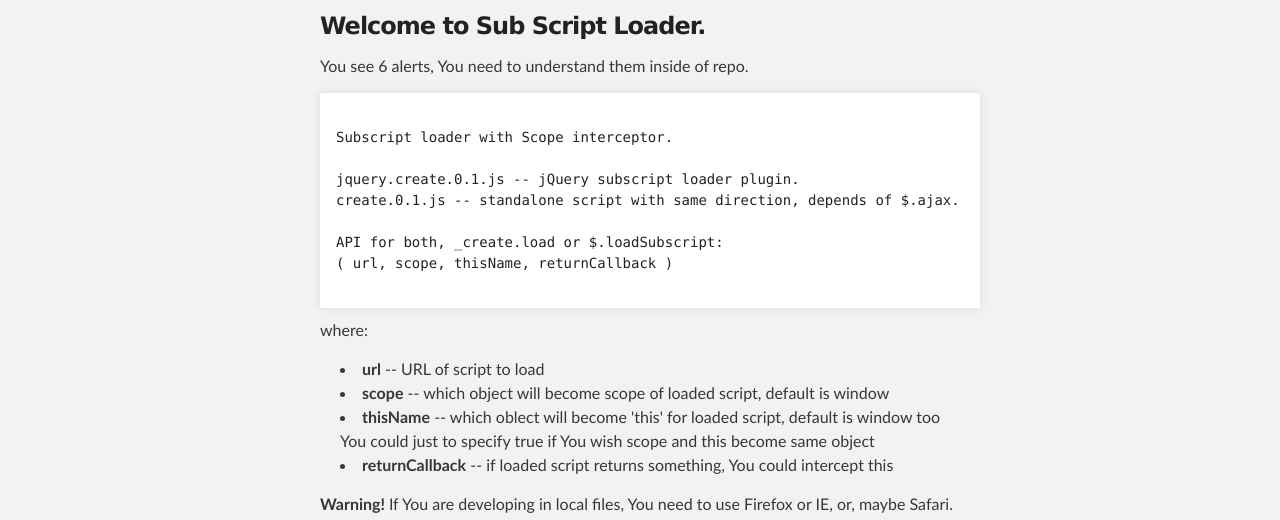
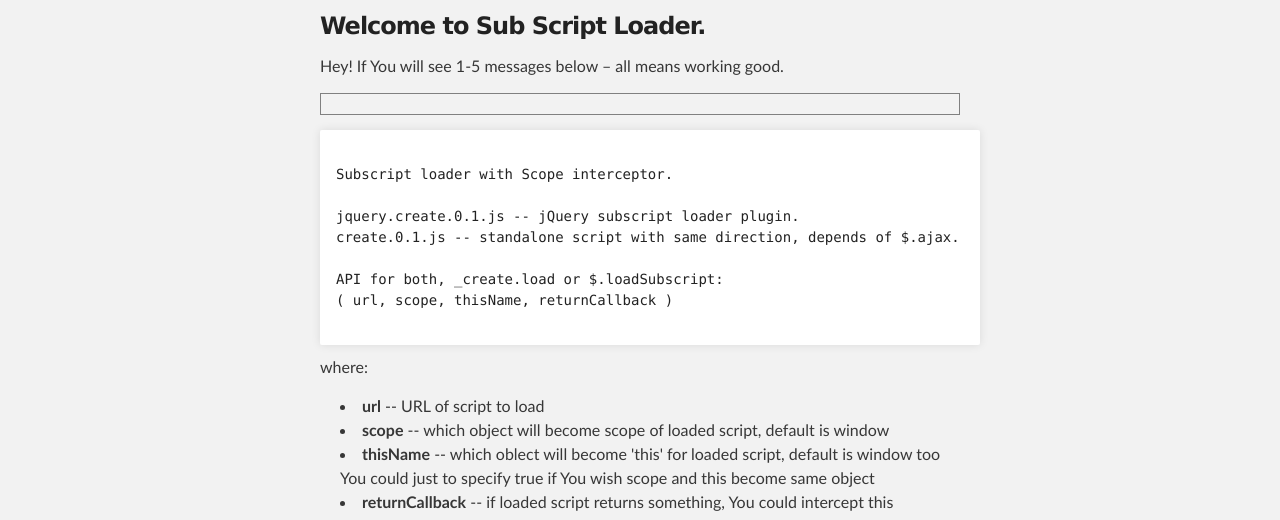
Before and after one commit to wentout/SubScriptLoader, a plain HTML site: page index.html in a window 1280 px wide. Shown: the part 252-772 px from the top of the page. Drawn offline with Linux system fonts and the light colour scheme.

Commit message:
Update gh-pages

```diff
--- a/index.html
+++ b/index.html
@@ -39,7 +39,8 @@
       <section id="main_content" class="inner">
         <h3>Welcome to Sub Script Loader.</h3>
 
-<p>You see 6 alerts, You need to understand them inside of repo.</p>
+<p>Hey! If You will see 1-5 messages below &ndash; all means working good.</p>
+<p id = "example" style = "border: 1px solid gray; padding: 10px"></p>
 
 <pre><code>
 Subscript loader with Scope interceptor.
```
